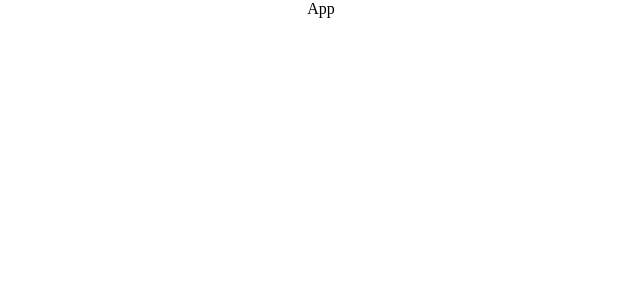
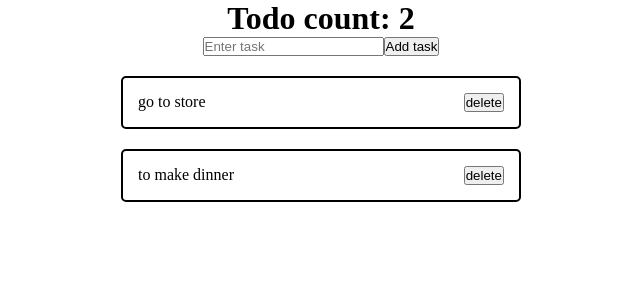
Before and after one commit to kittensgit/my-todo, a React (Create React App) app: page / in a window 1280 px wide. Shown: the top 300 px of the page, without its empty margins (319-959 px from the left). Built offline with nearby package versions, Linux system fonts and the light colour scheme.

Commit message:
add comp Todo, TodoForm

```diff
--- a/src/App.jsx
+++ b/src/App.jsx
@@ -1,5 +1,7 @@
 import React, { useState } from 'react';
 import { v4 as uuidv4 } from 'uuid';
+import Todo from './components/Todo';
+import TodoForm from './components/TodoForm';
 
 const App = () => {
     const [todos, setTodos] = useState([
@@ -7,7 +9,15 @@ const App = () => {
         { id: uuidv4(), tasks: 'to make dinner', complete: false },
     ]);
 
-    return <div className="App">App</div>;
+    return (
+        <div className="App">
+            <h1>Todo count: {todos.length}</h1>
+            <TodoForm />
+            {todos.map((todo) => (
+                <Todo key={todo.id} todo={todo} tasks={todo.tasks} />
+            ))}
+        </div>
+    );
 };
 
 export default App;
--- /dev/null
+++ b/src/components/Todo.jsx
@@ -0,0 +1,12 @@
+import React from 'react';
+
+const Todo = ({ tasks }) => {
+    return (
+        <div className="todo">
+            <div>{tasks}</div>
+            <button>delete</button>
+        </div>
+    );
+};
+
+export default Todo;
--- /dev/null
+++ b/src/components/TodoForm.jsx
@@ -0,0 +1,22 @@
+import React, { useState } from 'react';
+
+const TodoForm = () => {
+    const [value, setValue] = useState('');
+
+    const handleChange = (e) => {
+        setValue(e.target.value);
+    };
+
+    return (
+        <div>
+            <input
+                value={value}
+                onChange={handleChange}
+                placeholder="Enter task"
+            />
+            <button>Add task</button>
+        </div>
+    );
+};
+
+export default TodoForm;
```
